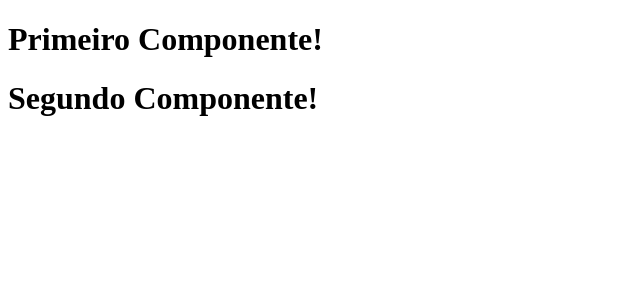
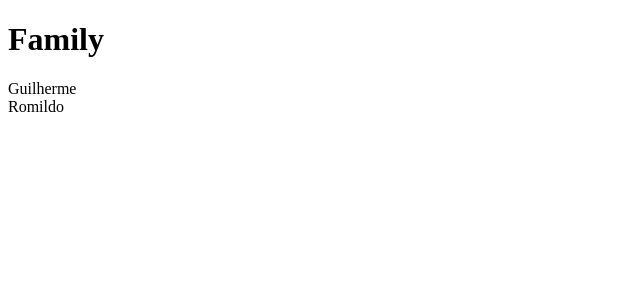
Before and after one commit to joseluizmonteirojr/exercicios-react, a React app: page / in a window 1280 px wide. Shown: the top 300 px of the page, without its empty margins (0-640 px from the left). Built offline with nearby package versions, Linux system fonts and the light colour scheme; the HTML template or start-up script is replaced by a standard one.

Commit message:
Seção 3 - Aula 24/25 - Componentes Filhos

```diff
--- a/src/component.jsx
+++ /dev/null
@@ -1,11 +0,0 @@
-import React from 'react';
-
-export const Primeiro = props => (
-    <h1>Primeiro Componente!</h1>
-);
-
-export const Segundo = props => (
-    <h1> Segundo Componente!</h1>
-);
-
-// export { Primeiro, Segundo };
--- /dev/null
+++ b/src/family.jsx
@@ -0,0 +1,8 @@
+import React from 'react';
+
+export default props => (
+    <div>
+        <h1>Family</h1>
+        {props.children}
+    </div>
+)
--- a/src/index.jsx
+++ b/src/index.jsx
@@ -1,10 +1,12 @@
 import React from 'react';
 import ReactDOM from 'react-dom';
-import { Primeiro, Segundo } from './component';
+import Family from './family';
+import Member from './member';
 
-
-ReactDOM.render([
-        <Primeiro key='1'/>,
-        <Segundo key='2'/>
-    ],document.getElementById('app')
+ReactDOM.render(
+    <Family lastName="Silva">
+        <Member name="Guilherme" />
+        <Member name="Romildo" />
+    </Family>
+    , document.getElementById('app')
 )
--- /dev/null
+++ b/src/member.jsx
@@ -0,0 +1,5 @@
+import React from 'react';
+
+export default props => (
+    <div>{props.name} <strong>{props.lastName}</strong></div>
+)
```
Also changed, not shown: webpack.config.js (+5 -5 lines).
